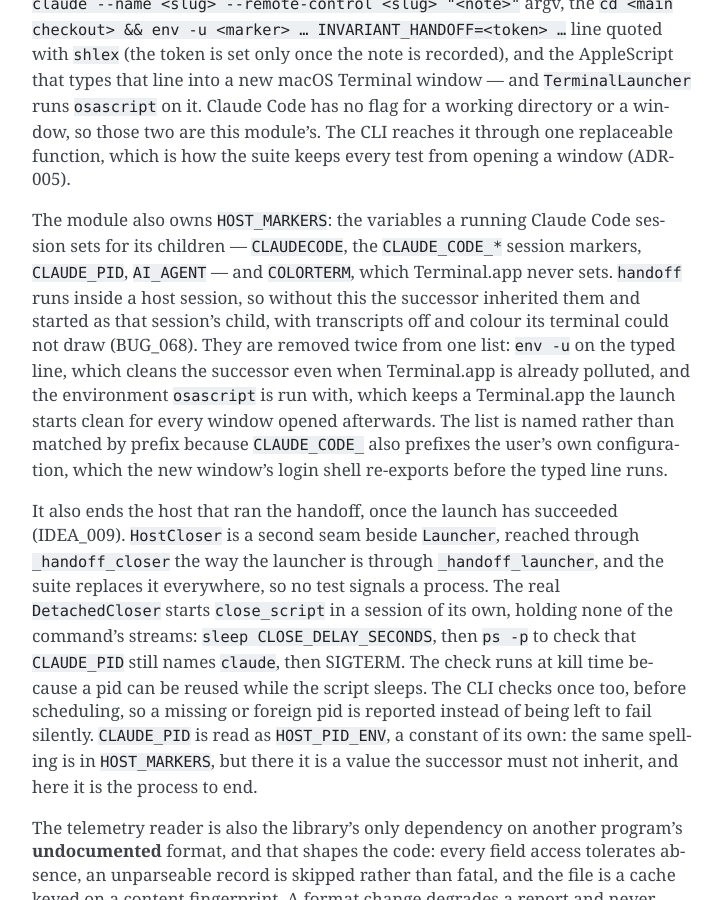
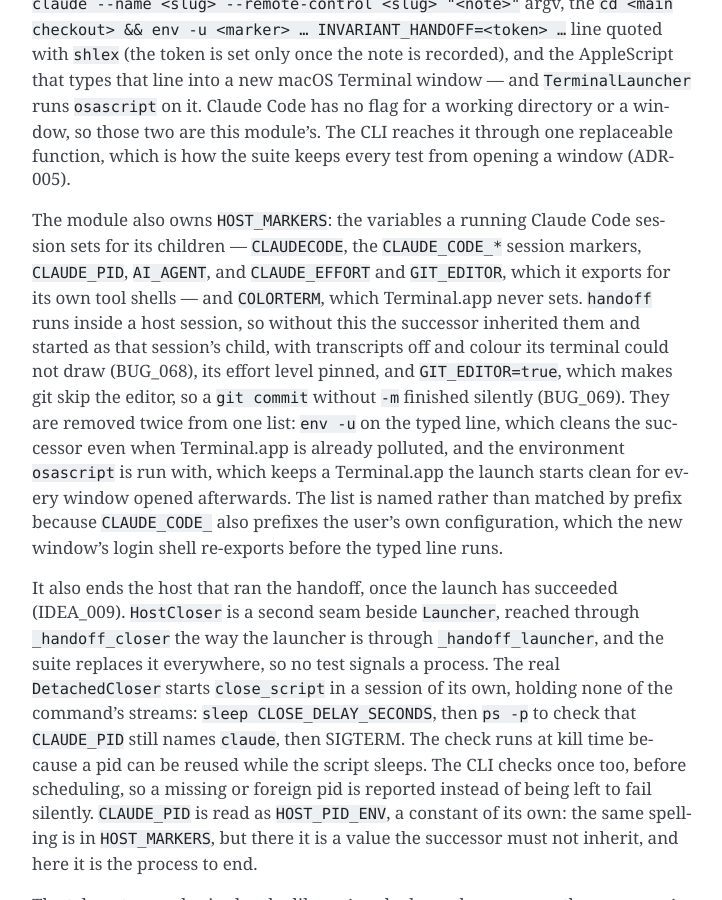
Before and after one commit to Mindchallenges/Invariant, a Sphinx documentation site: the page built from docs/architecture/overview.md, in a window 1280 px wide and 900 px high, scrolled down 11497 px. Shown: the whole window, without its empty margins (388-1110 px from the left). Built offline with Sphinx 7.4.7, drawn with Linux system fonts in a browser that asks for light colours.

Commit message:
Handoff — also scrub CLAUDE_EFFORT and GIT_EDITOR from the successor (BUG_069)
Claude Code exports both for its own tool shells. The successor inherited
them: CLAUDE_EFFORT pinned its effort level, and GIT_EDITOR=true made git
skip the editor, so a commit without -m finished silently. Same mechanism as
BUG_068; the named list simply missed two names. Added to HOST_MARKERS, the
xfail marker on the repro test removed, overview, cli and ADR-005 updated.

Co-Authored-By: Claude Opus 5.5 <noreply@anthropic.com>

```diff
--- a/docs/architecture/overview.md
+++ b/docs/architecture/overview.md
@@ -556,10 +556,13 @@ from opening a window (ADR-005).
 
 The module also owns `HOST_MARKERS`: the variables a running Claude Code
 session sets for its children — `CLAUDECODE`, the `CLAUDE_CODE_*` session
-markers, `CLAUDE_PID`, `AI_AGENT` — and `COLORTERM`, which Terminal.app never
-sets. `handoff` runs inside a host session, so without this the successor
+markers, `CLAUDE_PID`, `AI_AGENT`, and `CLAUDE_EFFORT` and `GIT_EDITOR`,
+which it exports for its own tool shells — and `COLORTERM`, which Terminal.app
+never sets. `handoff` runs inside a host session, so without this the successor
 inherited them and started as that session's child, with transcripts off and
-colour its terminal could not draw (BUG_068). They are removed twice from one
+colour its terminal could not draw (BUG_068), its effort level pinned, and
+`GIT_EDITOR=true`, which makes git skip the editor, so a `git commit` without
+`-m` finished silently (BUG_069). They are removed twice from one
 list: `env -u` on the typed line, which cleans the successor even when
 Terminal.app is already polluted, and the environment `osascript` is run with,
 which keeps a Terminal.app the launch starts clean for every window opened
```
Also changed, not shown: docs/adr/ADR-005-session-handoff-launches-a-host.md (+4 -1 lines), docs/architecture/cli.md (+5 -1 lines), 2 other files.
